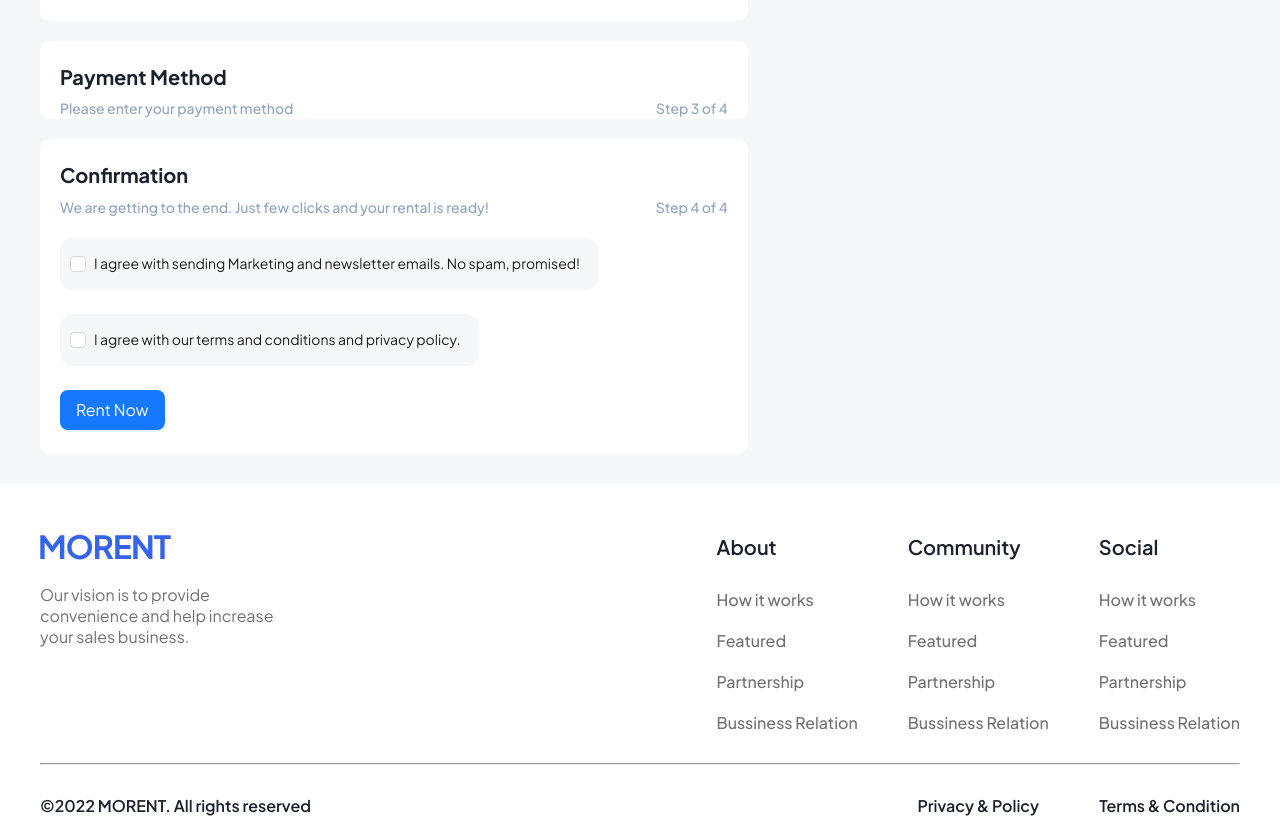
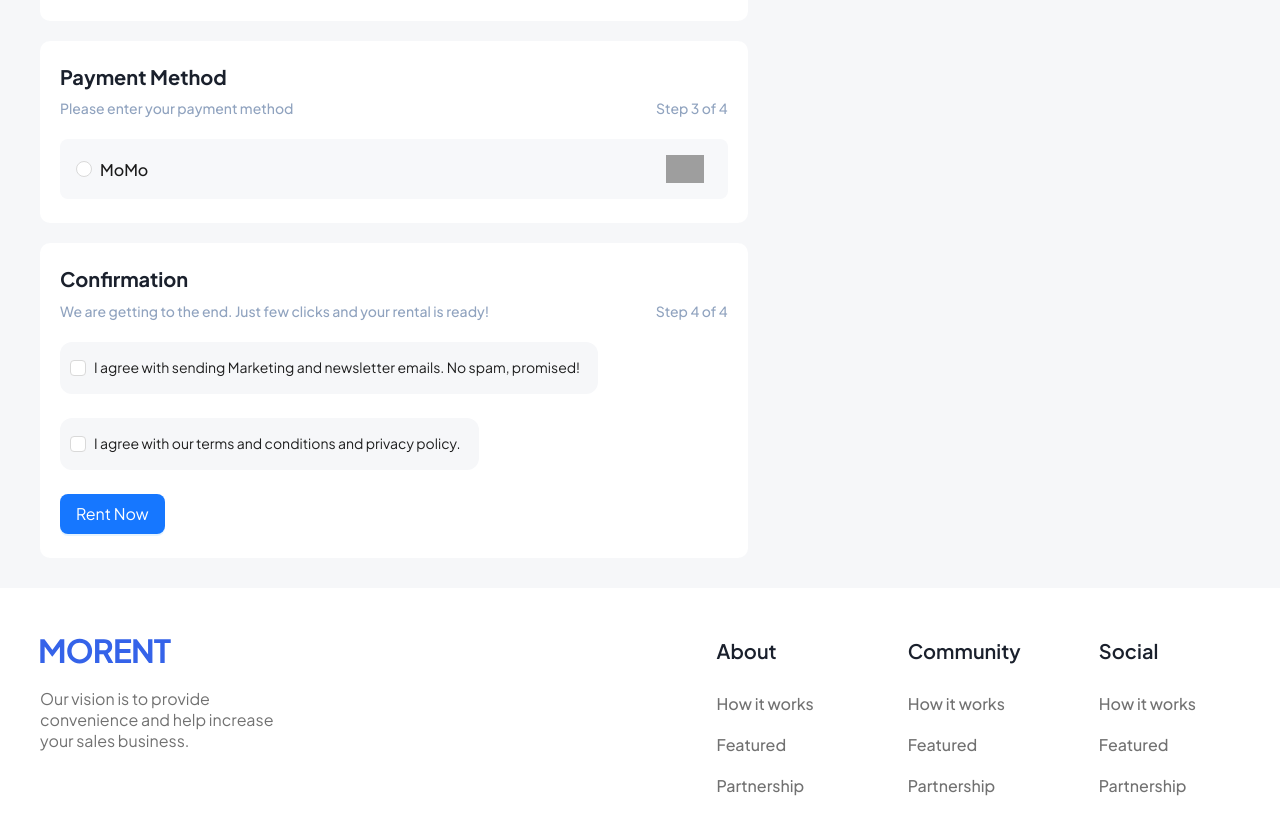
Before and after one commit to ncbachhhh/X35-FE, a React (Create React App) app: page /payment/1 in a window 1280 px wide. Shown: the part 1000-1818 px from the top of the page. Built offline with nearby package versions, Linux system fonts and the light colour scheme; grey boxes are pictures that could not be loaded.

Commit message:
update momo payment

```diff
--- a/package.json
+++ b/package.json
@@ -14,6 +14,7 @@
     "react-dom": "^19.1.0",
     "react-router-dom": "^7.4.1",
     "react-scripts": "5.0.1",
+    "uuid": "^11.1.0",
     "web-vitals": "^2.1.4"
   },
   "scripts": {
--- a/src/pages/Billing/Billing.css
+++ b/src/pages/Billing/Billing.css
@@ -1,5 +1,6 @@
 .billing-container {
   display: flex;
+  position: relative;
   justify-content: space-between;
   align-items: start;
   gap: 20px;
@@ -185,3 +186,97 @@
 .car-card-detail-image {
   margin: 30px 0;
 }
+
+.payment-method-group {
+  display: flex;
+  flex-direction: column;
+  gap: 12px;
+}
+
+.payment-option {
+  background: #f7f8fa;
+  border-radius: 8px;
+  padding: 16px;
+  display: flex;
+  align-items: center;
+  width: 100%;
+  transition: all 0.3s ease;
+}
+
+.payment-option:hover {
+  border: 1px solid #d6d6d6;
+}
+
+.payment-option .payment-content {
+  display: flex;
+  justify-content: space-between;
+  align-items: center;
+  flex: 1;
+}
+
+.payment-option .payment-content span {
+  font-size: 16px;
+  font-weight: 500;
+  color: #1a1a1a;
+}
+
+.payment-option .payment-logo {
+  height: 28px;
+  object-fit: contain;
+}
+
+.payment-option > span:nth-child(2) {
+  width: 100%;
+}
+
+.payment-content {
+  width: 100%;
+  display: flex;
+  justify-content: space-between;
+}
+
+.momo-qr-show-payment-overlay {
+  position: fixed;
+  inset: 0;
+  background: rgba(0, 0, 0, 0.45);
+  display: flex;
+  justify-content: center;
+  align-items: center;
+  z-index: 1000;
+}
+
+.momo-qr-modal {
+  background: white;
+  padding: 24px 32px;
+  border-radius: 12px;
+  text-align: center;
+  max-width: 400px;
+  width: 90%;
+  box-shadow: 0 8px 24px rgba(0, 0, 0, 0.2);
+}
+
+.qr-box {
+  margin: 20px auto;
+}
+
+.qr-image {
+  width: 220px;
+  height: 220px;
+  object-fit: contain;
+  border: 1px solid #eaeaea;
+  padding: 8px;
+  background: #fff;
+}
+
+.qr-info {
+  margin-top: 16px;
+  text-align: left;
+  font-size: 14px;
+  color: #333;
+}
+
+.qr-actions {
+  margin-top: 24px;
+  display: flex;
+  justify-content: center;
+}
--- a/src/pages/Billing/Billing.jsx
+++ b/src/pages/Billing/Billing.jsx
@@ -4,6 +4,7 @@ import { Form, Radio, Select, DatePicker, TimePicker, Row, Col, Button, Input, C
 import { CITY } from "../../CONSTANTS";
 import moment from "moment";
 import formatDollar from "../../helpers/FormatDollar";
+import { v7 } from "uuid";
 
 const { Option } = Select;
 
@@ -23,8 +24,9 @@ const car = {
 
 export default function Billing() {
   const [form] = Form.useForm();
-
   const [durationInHours, setDurationInHours] = useState(null);
+  const [orderId, setOrderId] = useState("");
+  const [showModal, setShowModal] = useState(false);
 
   const calculateDuration = () => {
     const values = form.getFieldsValue();
@@ -45,8 +47,23 @@ export default function Billing() {
   };
 
   const onFinish = (values) => {
-    console.log("Form values:", values);
-    // Xử lý submit ở đây
+    const formatDateTime = (val, type) => {
+      if (!val) return null;
+      return type === "date" ? val.format("DD/MM/YYYY") : val.format("HH:mm:ss");
+    };
+
+    const formattedValues = {
+      ...values,
+      "pick-time": formatDateTime(values["pick-time"], "time"),
+      "drop-time": formatDateTime(values["drop-time"], "time"),
+      "pick-date": formatDateTime(values["pick-date"], "date"),
+      "drop-date": formatDateTime(values["drop-date"], "date"),
+    };
+
+    console.log("Form values:", formattedValues);
+    setOrderId(v7()); // Tạo mã đơn hàng ngẫu nhiên
+
+    setShowModal(true); // Hiện modal thanh toán
   };
 
   return (
@@ -214,6 +231,19 @@ export default function Billing() {
               <p>Step 3 of 4</p>
             </div>
           </div>
+          <div className="payment-form">
+            <Form.Item name="paymentMethod" rules={[{ required: true, message: "Please select your payment method" }]}>
+              <Radio.Group className="payment-method-group">
+                <Radio value="momo" className="payment-option">
+                  <div className="payment-content">
+                    <span>MoMo</span>
+                    <img src="https://homepage.momocdn.net/fileuploads/svg/momo-file-240411162904.svg" alt="MoMo" className="payment-logo" />
+                  </div>
+                </Radio>
+                {/* Thêm các phương thức khác nếu có */}
+              </Radio.Group>
+            </Form.Item>
+          </div>
         </div>
         {/* ======================================================================= */}
 
@@ -293,6 +323,40 @@ export default function Billing() {
           <p>{formatDollar((durationInHours / 24) * car.price * 1.1)}</p>
         </div>
       </div>
+      {showModal && (
+        <div className="momo-qr-show-payment-overlay">
+          <div className="momo-qr-modal">
+            <h3>Scan QR Code to Pay with MoMo</h3>
+            <p>Please use the MoMo app to scan the QR code below</p>
+            <div className="qr-box">
+              <img
+                src="https://momodev.momocdn.net/s/img/momo_qr_sample.png" // Replace with real API QR URL
+                alt="MoMo QR"
+                className="qr-image"
+              />
+            </div>
+            <div className="qr-info">
+              <p>
+                <strong>Recipient:</strong> Nguyen Chien Bach
+              </p>
+              <p>
+                <strong>Order ID:</strong> {orderId}
+              </p>
+              <p>
+                <strong>Total Amount:</strong> {formatDollar((durationInHours / 24) * car.price * 1.1)}
+              </p>
+            </div>
+            <div className="qr-actions">
+              <Button type="primary" size="large" onClick={() => alert("Waiting for payment confirmation...")}>
+                I Have Paid
+              </Button>
+              <Button type="text" size="large" onClick={() => setShowModal(false)} style={{ marginLeft: 12 }}>
+                Cancel
+              </Button>
+            </div>
+          </div>
+        </div>
+      )}
     </div>
   );
 }
--- a/src/pages/RentCar/RentCar.jsx
+++ b/src/pages/RentCar/RentCar.jsx
@@ -8,7 +8,6 @@ import { useLocation } from "react-router-dom";
 
 export default function RentCar() {
   const urlParams = new URLSearchParams(window.location.search);
-
   const [current, setCurrent] = useState(1);
   const [cars, setCars] = useState([]);
   const [keyword, setKeyword] = useState(urlParams.get("keyword") || "");
@@ -56,6 +55,7 @@ export default function RentCar() {
       price: price,
       sortBy: `${sortBy}:${sortOrder}`,
       page: current,
+      limit: 12,
     };
 
     const response = await CarAPI.getCarListing(query);
@@ -68,7 +68,7 @@ export default function RentCar() {
     <div className="rent-container">
       <FilterSidebar sortBy={sortBy} setSortBy={setSortBy} sortOrder={sortOrder} setSortOrder={setSortOrder} selectedType={selectedType} setSelectedType={setSelectedType} selectedCapacity={selectedCapacity} setSelectedCapacity={setSelectedCapacity} selectedGearbox={selectedGearbox} setSelectedGearbox={setSelectedGearbox} price={price} setPrice={setPrice} />
       <div className="rent-listing-container">
-        <div className="car-listing" style={cars.length === 0 ? {display: 'flex', justifyContent: 'center'} : {}}>
+        <div className="car-listing" style={cars.length === 0 ? { display: "flex", justifyContent: "center" } : {}}>
           {cars.length > 0 ? (
             cars.map((car) => {
               return <CarCard car={car} key={car._id} />;
@@ -79,9 +79,11 @@ export default function RentCar() {
             </div>
           )}
         </div>
-        <div>
-          <Pagination current={current} onChange={onChange} total={total} pageSize={12} showSizeChanger={false} style={{ margin: "0 0 40px 0" }} />
-        </div>
+        {cars.length > 0 && (
+          <div>
+            <Pagination current={current} onChange={onChange} total={total} pageSize={12} showSizeChanger={false} style={{ margin: "0 0 40px 0" }} />
+          </div>
+        )}
       </div>
     </div>
   );
```
Also changed, not shown: 1 other file (tests, documents, lock files or other folders).
